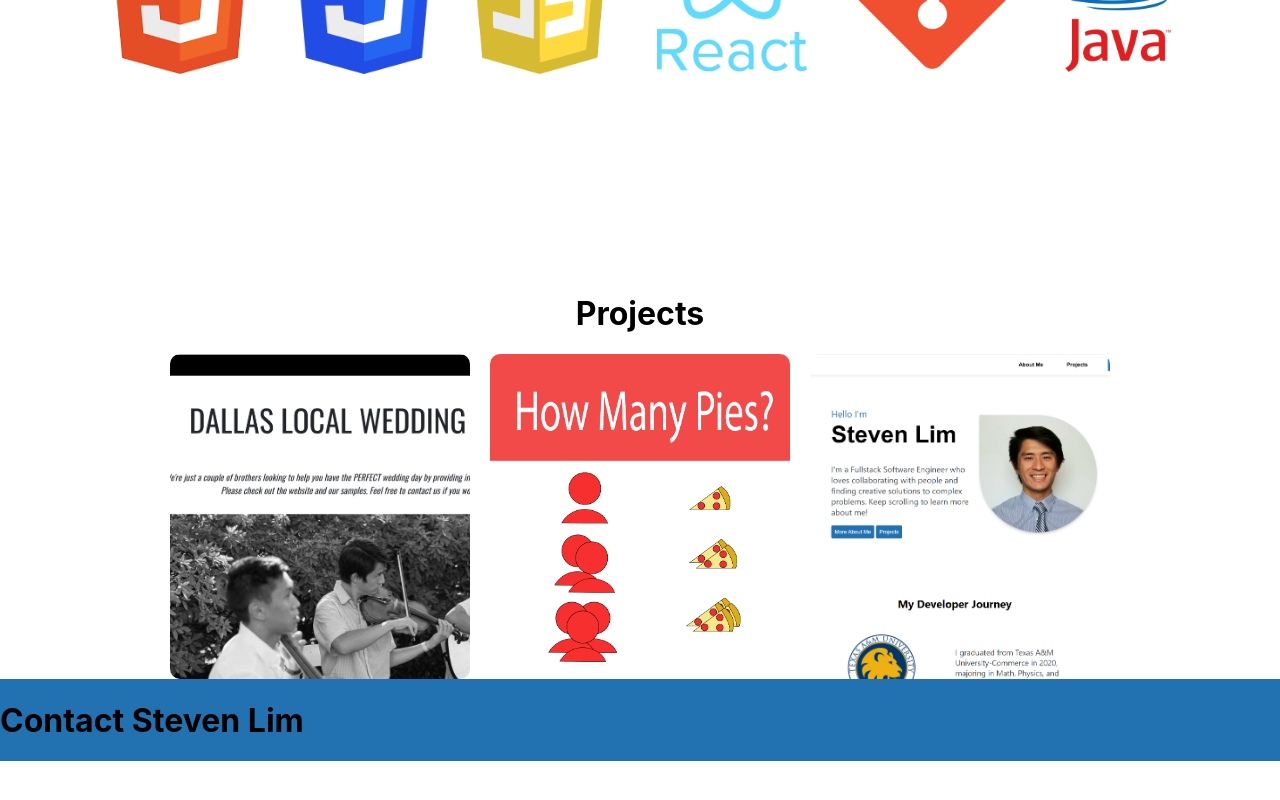
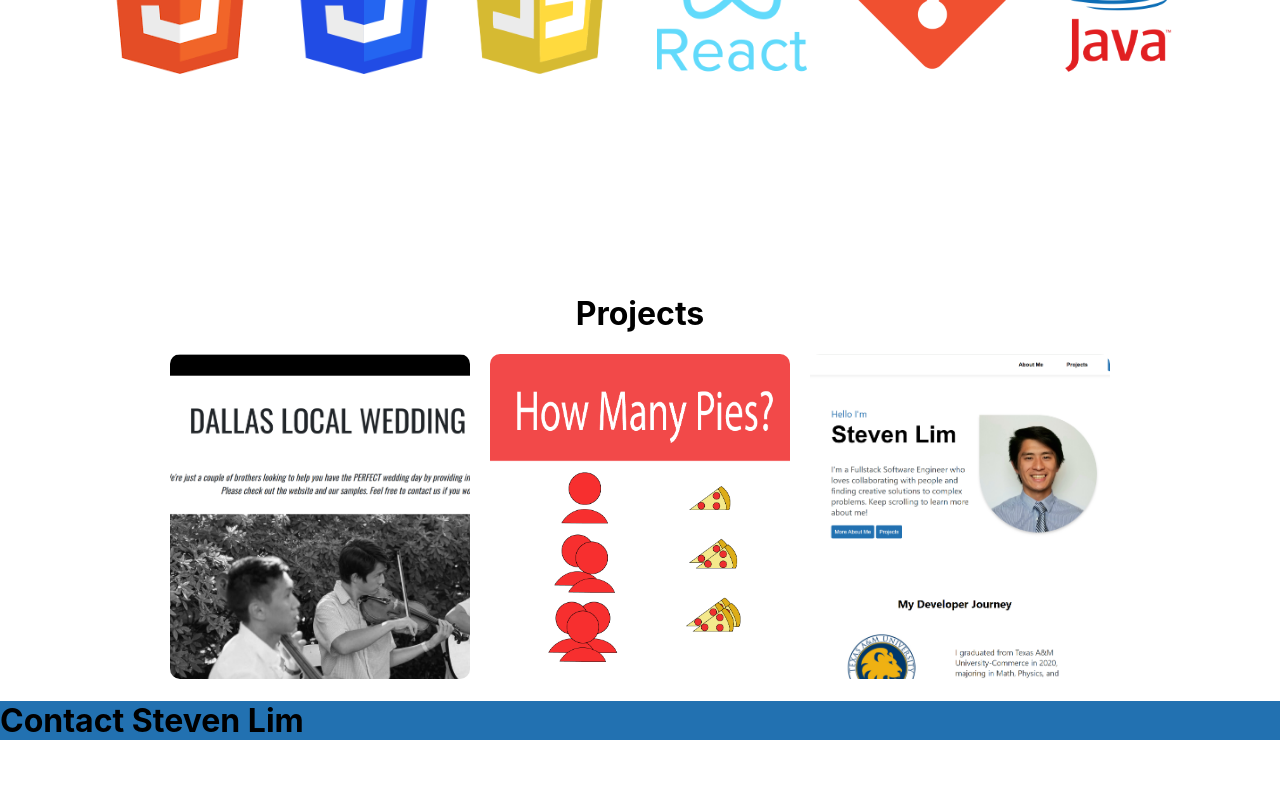
Before and after one commit to SlimPortfolio/resume, a React (Create React App) app: page / in a window 1280 px wide. Shown: the part 2516-3316 px from the top of the page. Built offline with nearby package versions, Linux system fonts and the light colour scheme.

Commit message:
added css class for hovering on images in the skills box

```diff
--- a/src/App.js
+++ b/src/App.js
@@ -69,11 +69,9 @@ function App() {
           <div className="hidden" id="projects" ref={projectsRef}>
             <Projects />
           </div>
-          <div>
-            <Footer />
-          </div>
         </Fragment>
       </header>
+      <Footer />
     </div>
   );
 }
--- a/src/Components/Footer.js
+++ b/src/Components/Footer.js
@@ -3,9 +3,11 @@ export default function Footer() {
     <div
       style={{
         backgroundColor: "#2271b1",
-        display: "flex",
+        display: "block",
         flexGrow: "1",
-        height: "100%",
+        height: "30%",
+        width: "100%",
+        bottom: "0",
       }}
     >
       <h1>Contact Steven Lim</h1>
--- a/src/Styles/Styles.css
+++ b/src/Styles/Styles.css
@@ -144,6 +144,13 @@
   height: 100%;
   width: 100%;
   object-fit: contain;
+  transition: 0.3s;
+}
+
+.Skills-Box img:hover {
+  height: 110%;
+  width: 110%;
+  object-fit: contain;
 }
 
 .Skills-Box-Title {
```
